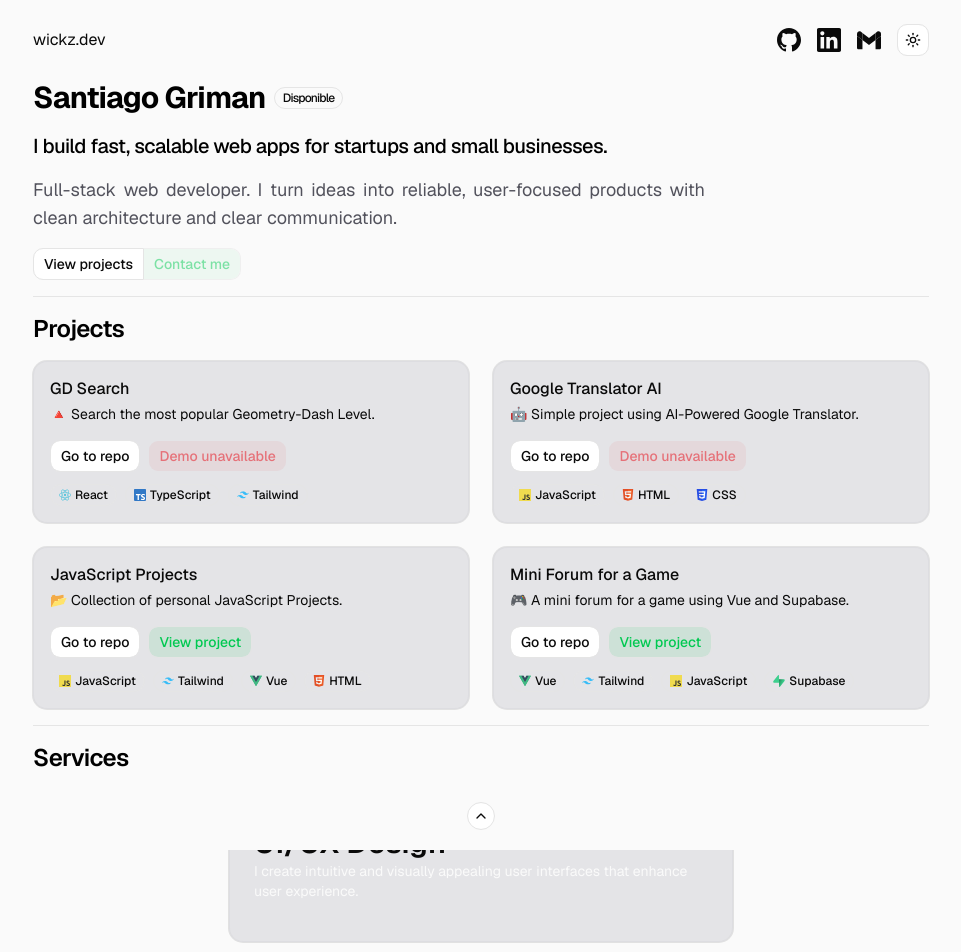
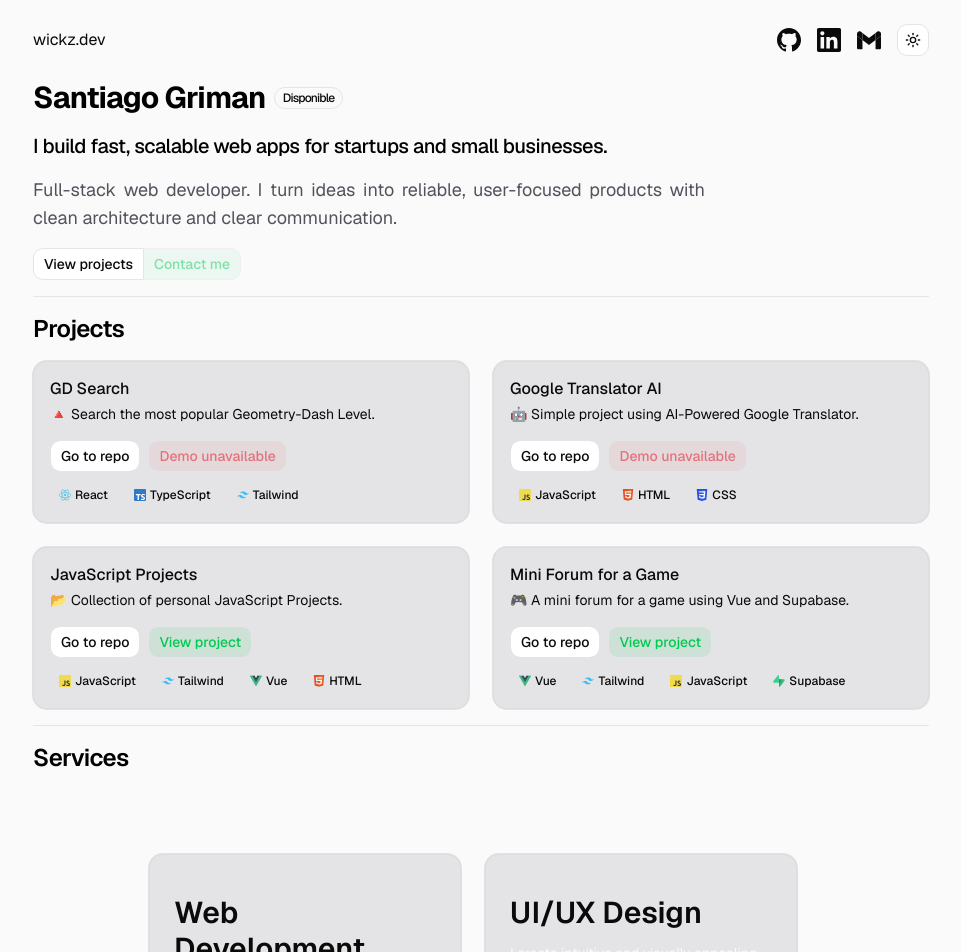
Before and after one commit to xWickz/wickz.dev, a Next.js app: page / in a window 1280 px wide. Shown: the top 952 px of the page, without its empty margins (159-1120 px from the left). Built offline with nearby package versions, Linux system fonts and the light colour scheme; what tailwind-animations would draw is missing.

Commit message:
feat: change carousel orientation to horizontal and update styles for improved layout

```diff
--- a/components/ui/carousel-orientation.tsx
+++ b/components/ui/carousel-orientation.tsx
@@ -43,15 +43,15 @@ export function CarouselOrientation() {
       opts={{
         align: "start",
       }}
-      orientation="vertical"
-      className="w-full max-w-lg"
+      orientation="horizontal"
+      className="w-full max-w-2xl h-full"
     >
-      <CarouselContent className="-mt-1 h-67.5">
+      <CarouselContent className="-mt-1 h-67.5 w-full">
         {services.map(({ title, description }, index) => (
-          <CarouselItem key={index} className="basis-1/2 pt-1">
-            <div className="p-1">
-              <Card>
-                <CardContent className="grid items-center justify-center p-6">
+          <CarouselItem key={index} className="basis-full sm:basis-1/2 pt-1">
+            <div className="p-1 h-full">
+              <Card className="h-full">
+                <CardContent className="grid items-center justify-center p-6 gap-3">
                   <span className="text-3xl font-semibold">{title}</span>
                   <span className="text-zinc-50">{description}</span>
                 </CardContent>
```
